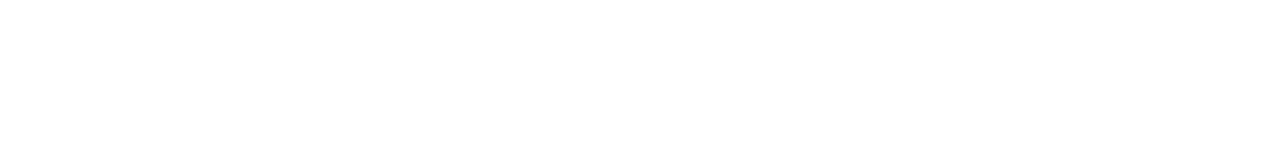
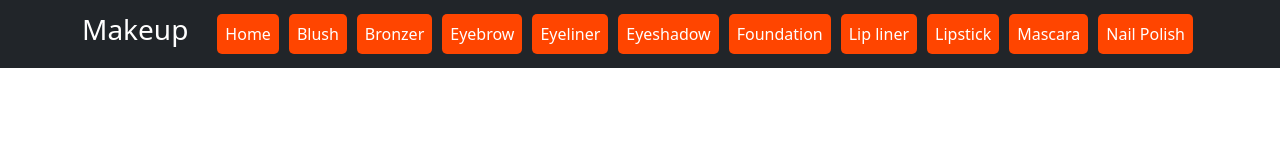
Before and after one commit to Abdullah-Al-Akash/orange-cosmics, a plain HTML site: page index.html in a window 1280 px wide. Drawn offline with nearby package versions, Linux system fonts and the light colour scheme; no server answers.

Commit message:
Added Navbar and Item

```diff
--- a/app.js
+++ b/app.js
@@ -0,0 +1,4 @@
+// Load Default Display Data:
+fetch(`http://makeup-api.herokuapp.com/api/v1/products.json?brand=maybelline`)
+        .then(res => res.json())
+        .then(data => console.log(data))
--- a/index.html
+++ b/index.html
@@ -7,10 +7,75 @@
         <meta name="viewport" content="width=device-width, initial-scale=1.0">
         <title>Makeup</title>
         <link rel="stylesheet" href="style.css">
+        <!-- Bootstrap -->
+        <link href="https://cdn.jsdelivr.net/npm/bootstrap@5.0.2/dist/css/bootstrap.min.css" rel="stylesheet"
+                integrity="sha384-EVSTQN3/azprG1Anm3QDgpJLIm9Nao0Yz1ztcQTwFspd3yD65VohhpuuCOmLASjC"
+                crossorigin="anonymous">
 </head>
 
 <body>
+        <!-- Navbar -->
+        <nav class="navbar navbar-expand-lg navbar-dark bg-dark">
+                <div class="container">
+                        <a class="navbar-brand" href="#">
+                                <h3>Makeup</h3>
+                        </a>
+                        <button class="navbar-toggler" type="button" data-bs-toggle="collapse"
+                                data-bs-target="#navbarSupportedContent" aria-controls="navbarSupportedContent"
+                                aria-expanded="false" aria-label="Toggle navigation">
+                                <span class="navbar-toggler-icon"></span>
+                        </button>
+                        <div class="collapse navbar-collapse navigation" id="navbarSupportedContent">
+                                <ul class="navbar-nav ms-auto">
+                                        <li class="nav-item">
+                                                <a class="nav-link active" aria-current="page" href="#">Home</a>
+                                        </li>
+                                        <li class="nav-item">
+                                                <a class="nav-link active" aria-current="page" href="#">Blush</a>
+                                        </li>
+                                        <li class="nav-item">
+                                                <a class="nav-link active" aria-current="page" href="#">Bronzer</a>
+                                        </li>
+                                        <li class="nav-item">
+                                                <a class="nav-link active" aria-current="page" href="#">Eyebrow</a>
+                                        </li>
+                                        <li class="nav-item">
+                                                <a class="nav-link active" aria-current="page" href="#">Eyeliner</a>
+                                        </li>
+                                        <li class="nav-item">
+                                                <a class="nav-link active" aria-current="page" href="#">Eyeshadow</a>
+                                        </li>
+                                        <li class="nav-item">
+                                                <a class="nav-link active" aria-current="page" href="#">Foundation</a>
+                                        </li>
+                                        <li class="nav-item">
+                                                <a class="nav-link active" aria-current="page" href="#">Lip liner</a>
+                                        </li>
+                                        <li class="nav-item">
+                                                <a class="nav-link active" aria-current="page" href="#">Lipstick</a>
+                                        </li>
+                                        <li class="nav-item">
+                                                <a class="nav-link active" aria-current="page" href="#">Mascara</a>
+                                        </li>
+                                        <li class="nav-item">
+                                                <a class="nav-link active" aria-current="page" href="#">Nail Polish</a>
+                                        </li>
 
+                                </ul>
+                        </div>
+                </div>
+        </nav>
+
+        <!-- Main Section Start -->
+        <main>
+
+        </main>
+
+        <!-- Bootstrap CDN -->
+        <script src="https://cdn.jsdelivr.net/npm/bootstrap@5.0.2/dist/js/bootstrap.bundle.min.js"
+                integrity="sha384-MrcW6ZMFYlzcLA8Nl+NtUVF0sA7MsXsP1UyJoMp4YLEuNSfAP+JcXn/tWtIaxVXM"
+                crossorigin="anonymous"></script>
+        <!-- Javascript -->
         <script src="app.js"></script>
 </body>
 
--- a/style.css
+++ b/style.css
@@ -0,0 +1,12 @@
+.navigation ul li {
+        background-color: orangered;
+        border-radius: 5px;
+        margin: 5px;
+}
+
+.navigation ul li:hover {
+        background-color: darkmagenta;
+        transform: scale(1.1);
+        transition: transform 2s;
+        font-weight: bold;
+}
```
